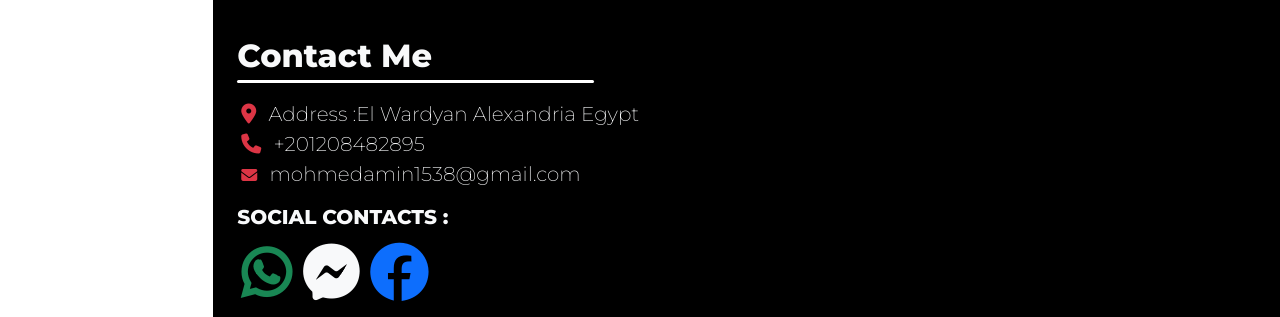
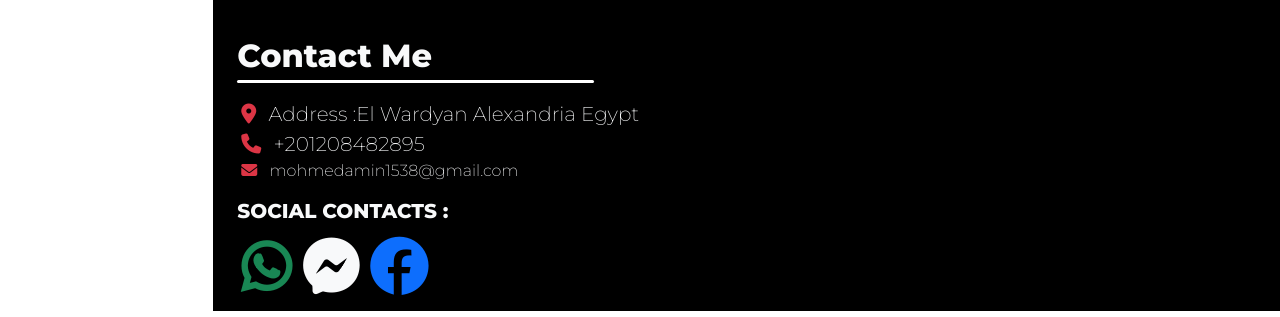
Before and after one commit to MohamedAmin1538/cv2, a plain HTML site: page index.html in a window 1280 px wide. Shown: the part 3053-3370 px from the top of the page. Drawn offline with nearby package versions, Linux system fonts and the light colour scheme.

Commit message:
Update index.html

```diff
--- a/index.html
+++ b/index.html
@@ -130,7 +130,7 @@
                             <ul class="mt-3 ps-1">
                                 <li><i class="me-2 text-danger  fs-5 fa fa-map-marker"></i> <span class="fs-5 fw-light">address :el wardyan Alexandria Egypt</span></li>
                                 <li><i class="me-2 text-danger  fs-5 fa fa-phone"></i> <span class="fs-5 fw-light">+201208482895</span></li>
-                                <li><i class="me-2 text-danger fa fa-envelope"></i> <span class="fs-5 text-lowercase fw-light">mohmedamin1538@gmail.com</span></li>
+                                <li><i class="me-2 text-danger fa fa-envelope"></i> <span class=" text-lowercase fw-light">mohmedamin1538@gmail.com</span></li>
                             </ul>
                             <h3 class="fs-5 mt-3 fw-bold text-uppercase">social contacts :</h3>
                             <ul class="mt-3 d-flex gap-1 ps-1">
```
